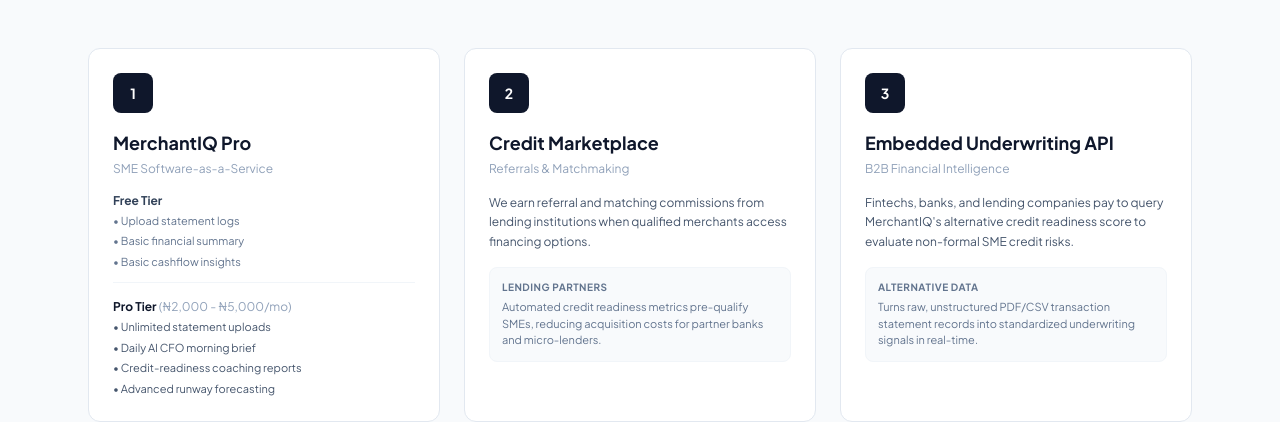
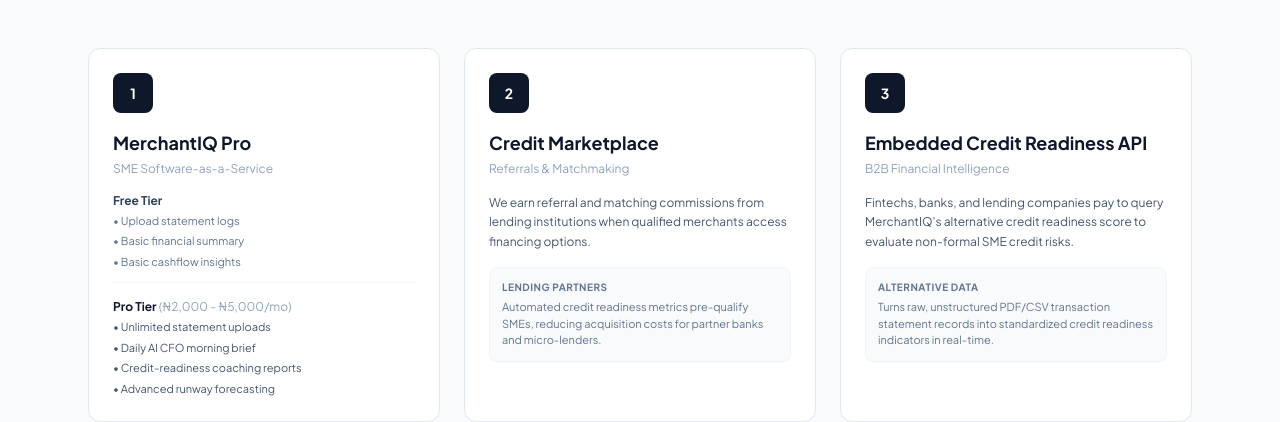
Before and after one commit to o1-spec/merchant-iq-wema, a Next.js app: page / in a window 1280 px wide. Shown: the part 3060-3482 px from the top of the page. Built offline with nearby package versions, Linux system fonts and the light colour scheme; no server answers.

Commit message:
refactor: rename underwriting terminology to credit readiness across UI components and marketing copy

```diff
--- a/src/app/(dashboard)/capital/page.tsx
+++ b/src/app/(dashboard)/capital/page.tsx
@@ -338,7 +338,7 @@
                 <div className="space-y-1">
                   <h3 className="text-sm font-extrabold tracking-tight uppercase">Why Your Funding Capacity is Limited</h3>
                   <p className="text-xs text-slate-400 font-medium">
-                    Underwriting models evaluate cashflow health based on ledger consistency, velocity, and reserves.
+                    Credit readiness models evaluate cashflow health based on ledger consistency, velocity, and reserves.
                   </p>
                 </div>
               </div>
@@ -549,7 +549,7 @@
                 {/* Trust/Credit */}
                 <div className="space-y-1.5">
                   <div className="flex justify-between text-xs font-bold">
-                    <span className="text-slate-500">Underwriting Trust</span>
+                    <span className="text-slate-500">Credit Readiness</span>
                     <span className="text-slate-800">{businessHealth.breakdown.credit} <span className="text-slate-400 font-medium">/ 20</span></span>
                   </div>
                   <div className="h-2 bg-slate-100 rounded-full overflow-hidden">
@@ -560,7 +560,7 @@
             </div>
 
             <div className="pt-4 border-t border-slate-50 text-[10px] text-slate-400 font-semibold leading-relaxed">
-              * Score weights: Consistency (20%), Operating Cashflow (30%), Stability (15%), Growth Trends (15%), Underwriting/Credit (20%).
+              * Score weights: Consistency (20%), Operating Cashflow (30%), Stability (15%), Growth Trends (15%), Credit Readiness (20%).
             </div>
           </div>
         </div>
@@ -613,7 +613,7 @@
                       </p>
                     </div>
                     <div>
-                      <p className="text-[9px] font-bold text-slate-400 uppercase tracking-wider">Underwriting Rate</p>
+                      <p className="text-[9px] font-bold text-slate-400 uppercase tracking-wider">Simulated Interest Rate</p>
                       <p className="text-base font-extrabold text-slate-900 mt-0.5 flex items-center gap-0.5">
                         {lender.interestRate}% <span className="text-[10px] text-slate-400 font-medium">/ mo</span>
                       </p>
@@ -784,7 +784,7 @@
                       <span className="tabular-nums">{fmt(simAmount)}</span>
                     </div>
                     <div className="flex justify-between">
-                      <span className="text-slate-400 font-medium">Underwriting Rate (Monthly)</span>
+                      <span className="text-slate-400 font-medium">Simulated Interest Rate (Monthly)</span>
                       <span>{selectedLender.interestRate}% / month</span>
                     </div>
                     <div className="flex justify-between">
@@ -844,7 +844,7 @@
                       </>
                     ) : (
                       <>
-                        Evaluate Underwriting Package
+                        Evaluate Credit Readiness Package
                       </>
                     )}
                   </button>
@@ -905,7 +905,7 @@
                     <div className="space-y-2">
                       <h4 className="text-lg font-black text-slate-900">Simulation Unsuccessful</h4>
                       <p className="text-xs text-red-600 bg-red-50/50 border border-red-100 p-3.5 rounded-2xl text-left leading-relaxed font-semibold max-w-sm mx-auto mt-2">
-                        {applicationResult.packagedProfile.rejectionReason || 'Underwriting triggers were not satisfied.'}
+                        {applicationResult.packagedProfile.rejectionReason || 'Credit readiness triggers were not satisfied.'}
                       </p>
                     </div>
                   </div>
--- a/src/app/page.tsx
+++ b/src/app/page.tsx
@@ -603,7 +603,7 @@
                   <div className="w-10 h-10 rounded-lg bg-slate-900 text-white flex items-center justify-center font-bold text-sm mb-4">
                     3
                   </div>
-                  <h3 className="font-bold text-slate-900 text-lg mb-1">Embedded Underwriting API</h3>
+                  <h3 className="font-bold text-slate-900 text-lg mb-1">Embedded Credit Readiness API</h3>
                   <p className="text-xs text-slate-400 mb-4">B2B Financial Intelligence</p>
                   <p className="text-xs text-slate-600 leading-relaxed mb-4">
                     Fintechs, banks, and lending companies pay to query MerchantIQ&apos;s alternative credit readiness score to evaluate non-formal SME credit risks.
@@ -611,7 +611,7 @@
                   <div className="bg-slate-50 border border-slate-100 rounded-lg p-3">
                     <span className="text-[10px] font-bold text-slate-500 uppercase tracking-wider block mb-1">Alternative Data</span>
                     <p className="text-[11px] text-slate-500 leading-normal">
-                      Turns raw, unstructured PDF/CSV transaction statement records into standardized underwriting signals in real-time.
+                      Turns raw, unstructured PDF/CSV transaction statement records into standardized credit readiness indicators in real-time.
                     </p>
                   </div>
                 </div>
--- a/src/app/public/merchant/[id]/page.tsx
+++ b/src/app/public/merchant/[id]/page.tsx
@@ -177,7 +177,7 @@
               Business Trust Passport
             </h1>
             <p className="text-slate-400 text-xs font-semibold uppercase tracking-wider print:text-slate-600">
-              Alternative Credit Underwriting & Verified Cashflow Ledger
+              Alternative Credit Readiness Indicator & Verified Cashflow Ledger
             </p>
           </div>
           <div className="text-left sm:text-right space-y-1">
@@ -245,7 +245,7 @@
                 <Award className="w-5 h-5" />
               </div>
               <div>
-                <p className="text-xs font-bold text-slate-200 print:text-black">Alternative Credit Underwriting Signal</p>
+                <p className="text-xs font-bold text-slate-200 print:text-black">Alternative Credit Readiness Indicator</p>
                 <p className="text-[11px] text-slate-400 leading-relaxed mt-1 print:text-slate-600">
                   This passport transforms raw transaction records into structured, verifiable insights, allowing financial partners to assess risk rapidly without leaking private numbers.
                 </p>
@@ -256,7 +256,7 @@
           {/* Column Right: Trust & Health Metrics */}
           <div className="space-y-6">
             <h2 className="text-xs font-bold text-slate-500 uppercase tracking-wider border-b border-slate-800 pb-2 print:border-slate-300 print:text-slate-700">
-              Underwriting Signals
+              Trust & Credit Indicators
             </h2>
 
             <div className="flex flex-col sm:flex-row gap-6 items-center">
--- a/src/components/dashboard/OnboardingModal.tsx
+++ b/src/components/dashboard/OnboardingModal.tsx
@@ -46,13 +46,13 @@
     },
     {
       title: 'Review business dashboard',
-      description: 'We instantly calculate key metrics: total revenue, expenses, net profit, cashflow runway, and alternative credit ratings.',
+      description: 'We instantly calculate key metrics: total revenue, expenses, net profit, cashflow runway, and alternative credit readiness ratings.',
       icon: BarChart3,
       color: 'text-emerald-600 bg-emerald-50 border-emerald-100',
       features: [
         'Runway forecast – see exactly how many days your cash position will last.',
         '30-Day Cash Forecast – project month-end cash position based on transaction trends.',
-        'Circular Health Dial – track your business health rating out of 100.',
+        'Circular Trust Dial – track your business trust score rating (300-850 scale).',
       ]
     },
     {
@@ -74,7 +74,7 @@
       features: [
         'Shareable Business Trust Passport – copy a public link showing verified consistency without leaking cash balances.',
         'SME Capital Catalog – qualify for business financing from Renmoney, FairMoney, Carbon, and RenSource.',
-        'Underwriting Simulator – model repayments and submit underwriting packages for instant feedback.',
+        'Credit Readiness Simulator – model repayments and submit credit readiness packages for instant feedback.',
       ]
     }
   ];
```
